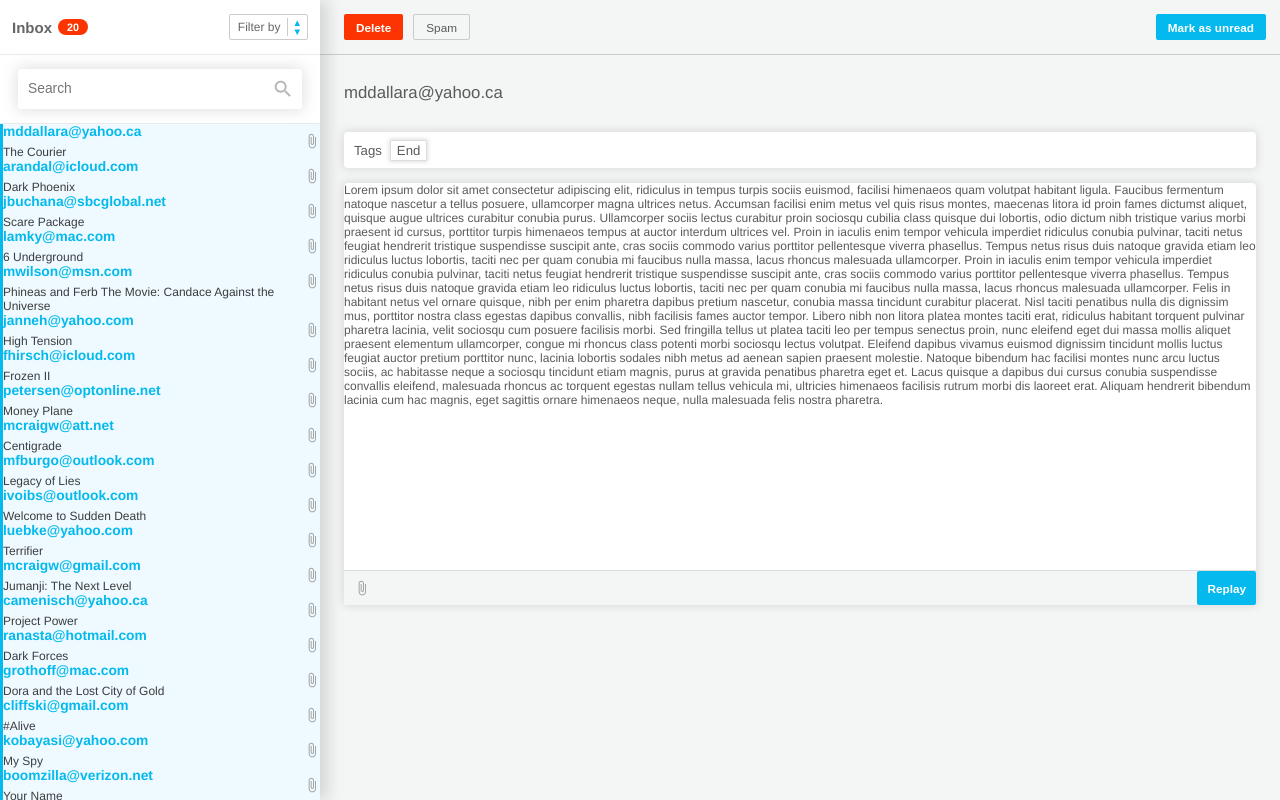
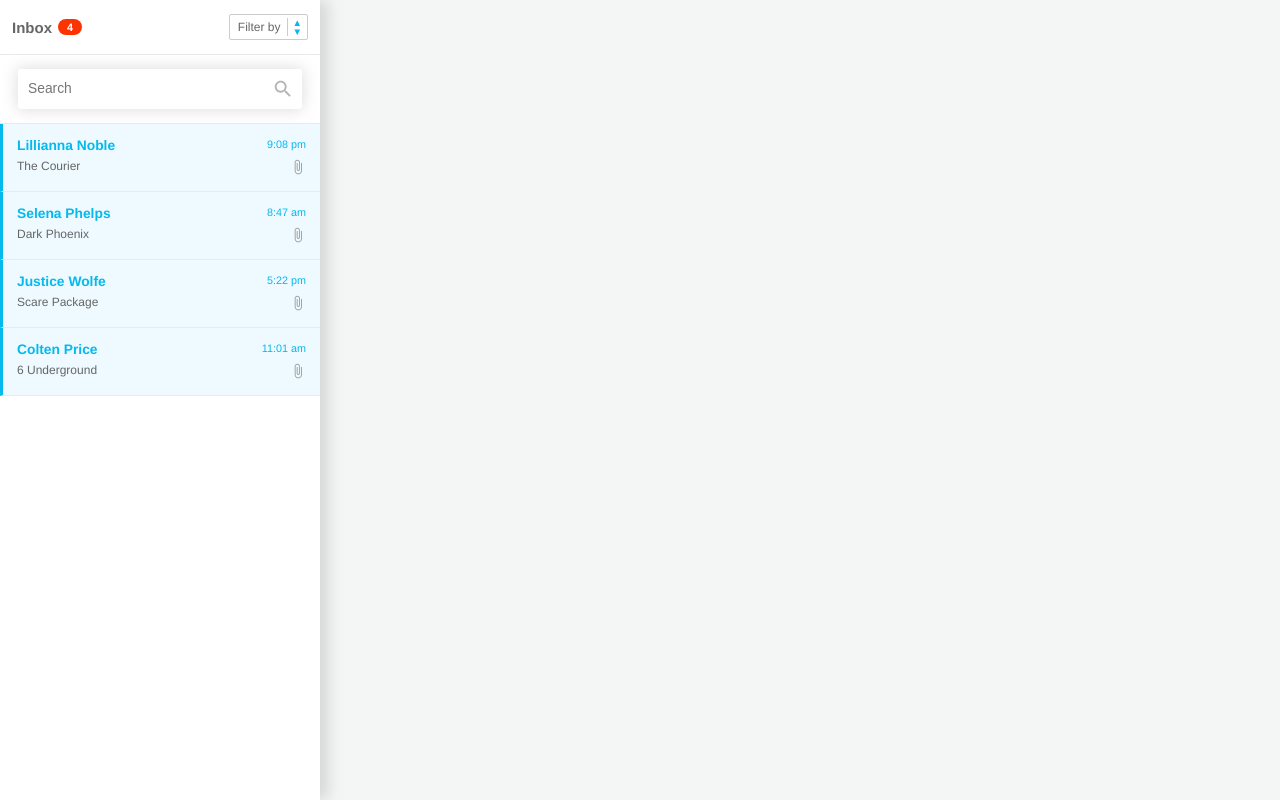
Before and after one commit to GalileaV/test-galilea-valle, a Vue app: page / in a window 1280 px wide. Built offline with nearby package versions, Linux system fonts and the light colour scheme.

Commit message:
Functionality and state added

```diff
--- a/src/App.vue
+++ b/src/App.vue
@@ -1,7 +1,7 @@
 <template>
   <div id="app">
     <Inbox />
-    <MailViewer />
+    <MailViewer v-if="$store.getters.currentEmail" />
   </div>
 </template>
 
@@ -13,6 +13,13 @@ export default {
   components: {
     Inbox,
     MailViewer
+  },
+  created() {
+    if (this.$store.getters.firstLoad) {
+      this.$store.commit("initializeDataBase");
+      this.$store.commit("setFirstLoadExecuted");
+    }
+    this.$store.commit("initializeMailingInterval");
   }
 };
 </script>
--- a/src/components/Inbox.vue
+++ b/src/components/Inbox.vue
@@ -4,7 +4,9 @@
       <div class="row justify-space-between row-1">
         <div class="row align-center title">
           <p>{{ filterTypes[filterTypeSelected].text }}</p>
-          <p class="new-mails-count">{{ $mailData.length }}</p>
+          <p class="new-mails-count">
+            {{ unreadEmails }}
+          </p>
         </div>
         <div class="dropdown">
           <div class="row align-center filter-by-input" @click="selectTrigger">
@@ -16,13 +18,14 @@
           </div>
           <div
             v-show="menuVisible"
+            id="menu"
             :class="'filter-by-menu ' + (menuVisible ? 'grow' : '')"
           >
             <div
-              v-for="type in filterTypes"
+              v-for="(type, index) in filterTypes"
               :key="type.value"
               class="list-item"
-              @click="selectFilter(type.value)"
+              @click="selectFilter(index)"
             >
               {{ type.text }}
             </div>
@@ -31,12 +34,19 @@
       </div>
       <div class="row-2">
         <div class="row justify-space-between search-input">
-          <input v-model="search" type="text" placeholder="Search" />
+          <input
+            v-model="search"
+            type="text"
+            placeholder="Search"
+            :disabled="
+              $store.getters[filterTypes[filterTypeSelected].value].length == 0
+            "
+          />
           <SearchIcon />
         </div>
       </div>
     </div>
-    <InboxList :items="dataItems" />
+    <InboxList :list="dataList" :search="search" />
   </div>
 </template>
 
@@ -54,23 +64,29 @@ export default {
       filterTypeSelected: 0,
       menuVisible: false,
       search: "",
-      dataItems: [],
+      dataList: "inboxEmails",
       filterTypes: [
-        { text: "Inbox", value: 0 },
-        { text: "Spam", value: 1 },
-        { text: "Deleted", value: 2 }
+        { text: "Inbox", value: "inboxEmails" },
+        { text: "Spam", value: "spamEmails" },
+        { text: "Deleted", value: "deletedEmails" }
       ]
     };
   },
+  computed: {
+    unreadEmails() {
+      let count = 0;
+      this.$store.getters[
+        this.filterTypes[this.filterTypeSelected].value
+      ].forEach(element => {
+        if (!element.read) count++;
+      });
+      return count;
+    }
+  },
   watch: {
     filterTypeSelected(val) {
-      console.log(val);
-      this.dataItems = this.$mailData;
+      this.dataList = this.filterTypes[val].value;
     }
-  },
-  mounted() {
-    console.log(this.$mailData);
-    this.dataItems = this.$mailData;
   },
   methods: {
     selectTrigger() {
--- a/src/components/InboxItem.vue
+++ b/src/components/InboxItem.vue
@@ -1,17 +1,16 @@
 <template>
   <div
-    id="inbox-item"
-    :class="
-      'row justify-space-between' + (!item.isReaded ? ' pending' : ' read')
-    "
+    :id="item.id + 'inbox-item'"
+    :class="'row justify-space-between inbox-item' + computedClasses(item)"
+    @click="select(item)"
   >
     <div class="data-overview">
-      <p class="from">{{ item.from }}</p>
+      <p class="from">{{ item.fromName }}</p>
       <p class="subject">{{ item.subject }}</p>
     </div>
     <div class="extras">
-      <p class="from">{{ item.date }}</p>
-      <AttachIcon class="icon" />
+      <p class="from">{{ item.time }}</p>
+      <AttachIcon v-if="!item.read" class="icon" />
     </div>
   </div>
 </template>
@@ -29,8 +28,20 @@ export default {
       required: true
     }
   },
-  data() {
-    return {};
+  methods: {
+    select(item) {
+      this.$store.commit("setCurrentEmail", item);
+    },
+    computedClasses(item) {
+      let classes = !item.read ? " pending" : " read";
+      if (item.spam) classes += " spam";
+      if (
+        this.$store.getters.currentEmail &&
+        this.$store.getters.currentEmail.id == item.id
+      )
+        classes += " selected";
+      return classes;
+    }
   }
 };
 </script>
--- a/src/components/InboxList.vue
+++ b/src/components/InboxList.vue
@@ -1,7 +1,11 @@
 <template>
   <div id="inbox-list">
     <div class="list-container">
-      <InboxItem v-for="element in items" :key="element.id" :item="element" />
+      <InboxItem
+        v-for="element in search != '' ? searchResult : $store.getters[list]"
+        :key="element.id"
+        :item="element"
+      />
     </div>
   </div>
 </template>
@@ -14,13 +18,28 @@ export default {
     InboxItem
   },
   props: {
-    items: {
-      type: Array,
+    list: {
+      type: String,
+      required: true
+    },
+    search: {
+      type: String,
       required: true
     }
   },
-  data() {
-    return {};
+  computed: {
+    searchResult() {
+      if (this.search != "") {
+        return this.$store.getters[this.list].filter(item => {
+          return this.search
+            .toLowerCase()
+            .split(" ")
+            .every(v => item.fromName.toLowerCase().includes(v));
+        });
+      } else {
+        return [];
+      }
+    }
   }
 };
 </script>
--- a/src/components/MailDetail.vue
+++ b/src/components/MailDetail.vue
@@ -1,14 +1,20 @@
 <template>
-  <div id="mail-detail">
+  <div
+    id="mail-detail"
+    :class="$store.getters.currentEmail.spam ? 'is-spam' : ''"
+  >
     <div class="grid-item">
-      <p class="from">{{ content.from }}</p>
+      <p class="from">{{ $store.getters.currentEmail.fromName }}</p>
+      <p class="from-email">{{ $store.getters.currentEmail.from }}</p>
     </div>
     <div class="row align-center tags">
       Tags
-      <p class="tag">{{ content.tag }}</p>
+      <p class="tag">{{ $store.getters.currentEmail.tag }}</p>
     </div>
     <div class="mail-body">
-      <p>{{ content.body }}</p>
+      <div class="text">
+        <p>{{ $store.getters.currentEmail.body }}</p>
+      </div>
       <div class="row align-center justify-space-between mail-fotter">
         <AttachIcon />
         <button>Replay</button>
@@ -23,16 +29,6 @@ export default {
   name: "MailDetail",
   components: {
     AttachIcon
-  },
-  props: {
-    content: {
-      type: Object,
-      required: false,
-      default: () => {}
-    }
-  },
-  data() {
-    return {};
   }
 };
 </script>
--- a/src/components/MailViewer.vue
+++ b/src/components/MailViewer.vue
@@ -1,13 +1,30 @@
 <template>
   <div id="mail-viewer">
-    <div class="row mail-nav-bar justify-space-between">
+    <div class="row mail-nav-bar justify-space-between align-center">
       <div class="row left-btns">
-        <button class="delete-btn">Delete</button>
-        <button class="spam-btn">Spam</button>
+        <button
+          v-if="!$store.getters.currentEmail.deleted"
+          class="delete-btn"
+          @click="$store.commit('deletedEmail')"
+        >
+          Delete
+        </button>
+        <p v-else class="deleted">Deleted</p>
+        <button
+          v-if="!$store.getters.currentEmail.deleted"
+          :class="
+            'spam-btn' + ($store.getters.currentEmail.spam ? ' is-spam' : '')
+          "
+          @click="$store.commit('setEmailAsSpam')"
+        >
+          Spam
+        </button>
       </div>
-      <button class="unread-btn">Mark as unread</button>
+      <button class="unread-btn" @click="markAsUnread()">
+        Mark as unread
+      </button>
     </div>
-    <MailDetail :content="$mailData[0]" />
+    <MailDetail />
   </div>
 </template>
 
@@ -18,8 +35,10 @@ export default {
   components: {
     MailDetail
   },
-  data() {
-    return {};
+  methods: {
+    markAsUnread() {
+      this.$store.commit("setEmailAsUnread");
+    }
   }
 };
 </script>
--- a/src/main.js
+++ b/src/main.js
@@ -1,9 +1,6 @@
 import Vue from "vue";
 import App from "./App.vue";
 import store from "./store";
-import mailData from "./resources/mailData";
-
-Vue.prototype.$mailData = mailData;
 
 new Vue({
   store,
--- a/src/store.js
+++ b/src/store.js
@@ -1,11 +1,132 @@
 import Vue from "vue";
 import Vuex from "vuex";
+import VuexPersist from "vuex-persist";
+import mailData from "./resources/mailData";
+
+const vuexLocalStorage = new VuexPersist({
+  key: "vuex",
+  storage: window.localStorage,
+  reducer: state => ({
+    firstLoad: state.firstLoad,
+    inboxEmails: state.inboxEmails,
+    deletedEmails: state.deletedEmails,
+    spamEmails: state.spamEmails,
+    currentEmail: state.currentEmail,
+    currentOffset: state.currentOffset
+  })
+});
 
 Vue.use(Vuex);
 
 export default new Vuex.Store({
-  state: {},
-  mutations: {},
+  state: {
+    firstLoad: true,
+    inboxEmails: [],
+    deletedEmails: [],
+    spamEmails: [],
+    currentEmail: null,
+    currentOffset: 0
+  },
+  mutations: {
+    setFirstLoadExecuted(state) {
+      state.firstLoad = false;
+    },
+    initializeDataBase(state) {
+      state.inboxEmails = mailData.slice(0, 4);
+      state.currentOffset = state.inboxEmails.length;
+    },
+    initializeMailingInterval(state) {
+      let mailingInterval = setInterval(() => {
+        if (state.currentOffset <= mailData.length - 3) {
+          state.inboxEmails = [
+            ...mailData.slice(state.currentOffset, state.currentOffset + 2),
+            ...state.inboxEmails
+          ];
+          state.currentOffset += 2;
+        } else {
+          clearInterval(mailingInterval);
+          mailingInterval = null;
+        }
+      }, 90000);
+    },
+    setCurrentEmail(state, item) {
+      state.currentEmail = item;
+      let indexToRead = (item.deleted
+        ? state.deletedEmails
+        : item.spam
+        ? state.spamEmails
+        : state.inboxEmails
+      ).findIndex(email => email.id == item.id);
+
+      if (indexToRead != -1) {
+        (item.deleted
+          ? state.deletedEmails
+          : item.spam
+          ? state.spamEmails
+          : state.inboxEmails)[indexToRead].read = true;
+      }
+    },
+    removeCurrentEmail(state) {
+      state.currentEmail = null;
+    },
+    setEmailAsUnread(state) {
+      let indexToUnread = (state.currentEmail.deleted
+        ? state.deletedEmails
+        : state.currentEmail.spam
+        ? state.spamEmails
+        : state.inboxEmails
+      ).findIndex(email => email.id == state.currentEmail.id);
+
+      if (indexToUnread != -1) {
+        (state.currentEmail.deleted
+          ? state.deletedEmails
+          : state.currentEmail.spam
+          ? state.spamEmails
+          : state.inboxEmails)[indexToUnread].read = false;
+        state.currentEmail = null;
+      }
+    },
+    deletedEmail(state) {
+      let indexToDelete = (state.currentEmail.spam
+        ? state.spamEmails
+        : state.inboxEmails
+      ).findIndex(email => email.id == state.currentEmail.id);
+      if (indexToDelete != -1) {
+        (state.currentEmail.spam ? state.spamEmails : state.inboxEmails).splice(
+          indexToDelete,
+          1
+        );
+        state.currentEmail.deleted = true;
+        state.deletedEmails.unshift(state.currentEmail);
+        state.currentEmail = null;
+      }
+    },
+    setEmailAsSpam(state) {
+      let imboxIndex = state.inboxEmails.findIndex(
+        email => email.id == state.currentEmail.id
+      );
+      let spamIndex = state.spamEmails.findIndex(
+        email => email.id == state.currentEmail.id
+      );
+      if (state.currentEmail.spam) {
+        state.currentEmail.spam = false;
+        if (spamIndex != -1) state.spamEmails.splice(spamIndex, 1);
+        state.inboxEmails.push(state.currentEmail);
+      } else {
+        state.currentEmail.spam = true;
+        state.spamEmails.unshift(state.currentEmail);
+        if (imboxIndex != -1) state.inboxEmails.splice(imboxIndex, 1);
+      }
+    }
+  },
+  getters: {
+    firstLoad: state => state.firstLoad,
+    inboxEmails: state => state.inboxEmails,
+    deletedEmails: state => state.deletedEmails,
+    spamEmails: state => state.spamEmails,
+    currentEmail: state => state.currentEmail,
+    currentOffset: state => state.currentOffset
+  },
   actions: {},
-  getters: {}
+  plugins: [vuexLocalStorage.plugin]
 });
```
